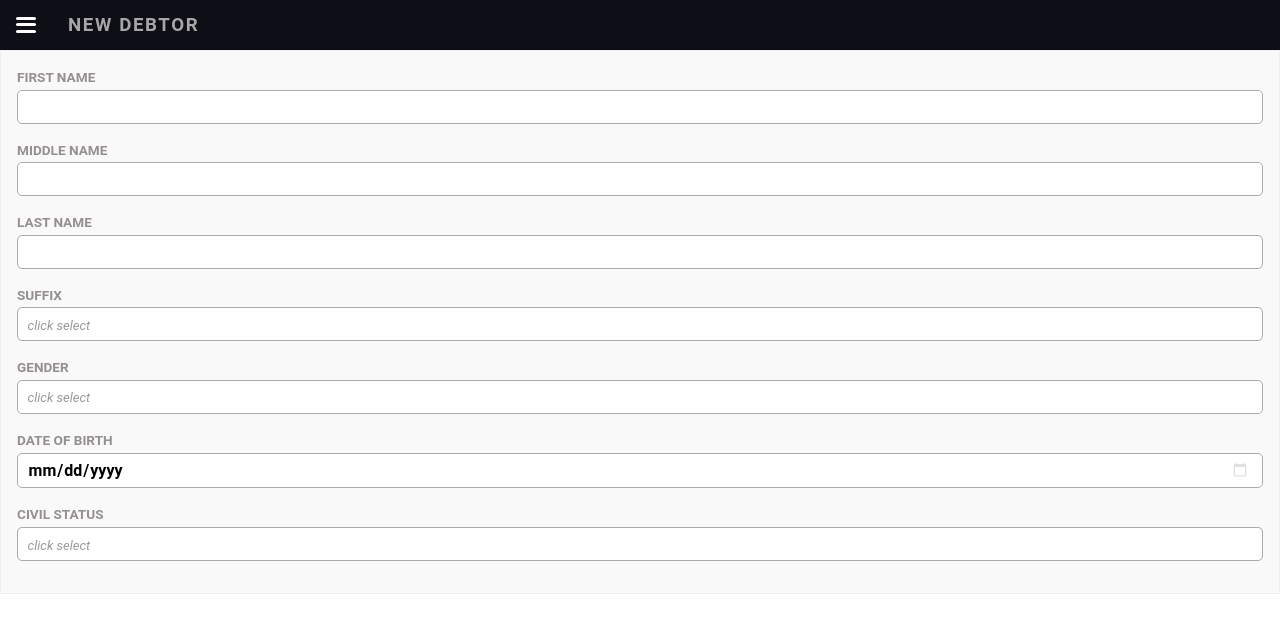
After one commit to nonoymarinas/credit-admin, a Django app: page /creditapp/newdebtor in a window 1280 px wide. The commit adds this page. Shown: the top 633 px of the page. Run offline with Django 5.2, Linux system fonts and the light colour scheme.

Commit message:
last condo commit

```diff
--- /dev/null
+++ b/CREDIT_APP_01/templates/CREDIT_APP_01/newdebtor.html
@@ -0,0 +1,42 @@
+{% extends 'sub_layout.html' %}
+{% block pagetitle %}
+  NEW DEBTOR
+{% endblock %}
+{% block subcontent %}
+  <div class="page-main-cont">
+    <div class="input-label-cont">
+      <label for="debtor-firstname" class="input-label">FIRST NAME</label>
+      <input type="text" id="debtor-firstname" class="select-input-medium-bold-enabled jsNonSelectInput jsGeneralInfoDeliveryInput"  autocomplete="off" required />
+    </div>
+    <div class="input-label-cont">
+      <label for="debtor-middlename" class="input-label">MIDDLE NAME</label>
+      <input id="debtor-middlename" class="select-input-medium-bold-enabled jsNonSelectInput jsGeneralInfoDeliveryInput"  autocomplete="off" required />
+    </div>
+    <div class="input-label-cont">
+      <label for="debtor-lastname" class="input-label">LAST NAME</label>
+      <input id="debtor-lastname" class="select-input-medium-bold-enabled jsNonSelectInput jsGeneralInfoDeliveryInput"  autocomplete="off" required />
+    </div>
+    <div class="input-label-cont">
+      <label for="debtor-suffix" class="input-label">SUFFIX</label>
+      <div class="input-select-cont jsSelectInputCont">
+        <input id="debtor-suffix" class="select-input-medium-bold-enabled jsSelectInput jsGeneralInfoDeliveryInput" placeholder="click select" autocomplete="off" required />
+        <ul class="input-search-ul display-none"></ul>
+      </div>
+    </div>
+    <div class="input-label-cont">
+      <label for="debtor-gender" class="input-label">GENDER</label>
+      <div class="input-select-cont jsSelectInputCont">
+        <input id="debtor-gender" class="select-input-medium-bold-enabled jsSelectInput jsGeneralInfoDeliveryInput" placeholder="click select" autocomplete="off" required />
+        <ul class="input-search-ul display-none"></ul>
+      </div>
+    </div>
+    <div class="input-label-cont">
+      <label for="debtor-dateofbirth" class="input-label">DATE OF BIRTH</label>
+      <input type="date" id="debtor-dateofbirth" class="select-input-medium-bold-enabled jsNonSelectInput jsGeneralInfoDeliveryInput" autocomplete="off" required />
+    </div>
+    <div class="input-label-cont">
+      <label for="debtor-civilstatus" class="input-label">CIVIL STATUS</label>
+      <input id="debtor-civilstatus" class="select-input-medium-bold-enabled jsSelectInput jsGeneralInfoDeliveryInput" placeholder="click select" autocomplete="off" required />
+    </div>
+  </div>
+{% endblock %}
--- a/CREDIT_APP_01/urls.py
+++ b/CREDIT_APP_01/urls.py
@@ -4,4 +4,5 @@ from . import views
 urlpatterns = [
     path('home', views.home, name='home'),
     path('newcredit', views.newcredit, name='newcredit'),
+    path('newdebtor', views.newdebtor, name='newdebtor'),
 ]
--- a/CREDIT_APP_01/views.py
+++ b/CREDIT_APP_01/views.py
@@ -16,3 +16,11 @@ def newcredit(request):
         # Log the exception or handle it as needed
         print(f"An error occurred: {e}")
         return render(request, 'CREDIT_APP_01/error.html', {'error': str(e)})
+
+def newdebtor(request):
+    try:
+        return render(request, 'CREDIT_APP_01/newdebtor.html')
+    except Exception as e:
+        # Log the exception or handle it as needed
+        print(f"An error occurred: {e}")
+        return render(request, 'CREDIT_APP_01/error.html', {'error': str(e)})
--- a/static/css/css_credit.css
+++ b/static/css/css_credit.css
@@ -20,11 +20,3 @@
     justify-content: center;
     align-items: center;
 }
-.input-label-cont{
-    margin-bottom: 1rem;
-}
-.input-label{
-    font-size: .95rem;
-    font-weight: regular;
-    color: #585858;
-}
--- a/static/css/css_global_start.css
+++ b/static/css/css_global_start.css
@@ -530,8 +530,8 @@ input::placeholder {
 
 .select-input-medium-bold-enabled {
     width: 100%;
-    /*border-radius: 5px;*/
-    border: 1px solid #999;
+    border-radius: 5px;
+    border: 1px solid #aaa;
     font-size: medium;
     padding: .4rem .6rem;
     background: #fff;
@@ -598,3 +598,14 @@ input::placeholder {
 .padding-right-2rem{
     padding-right:2rem;
 }
+.input-label{
+    display: inline-block;
+    font-size: .85rem;
+    font-weight: bold;
+    color: #958f8f;
+    margin-bottom: .2rem;
+    padding: .1rem 0;
+}
+.input-label-cont{
+    margin-bottom: 1rem;
+}
--- a/static/css/css_layout.css
+++ b/static/css/css_layout.css
@@ -247,7 +247,7 @@ table {
     overflow:hidden;
 }
 .menu-sub-li {
-    padding: .5rem 3rem;
+    /* padding: .5rem 3rem; */
     grid-gap: .75rem;
     transition: ease-in-out .2s;
 }
@@ -255,12 +255,23 @@ table {
         background: #eee;
         color:#444;
     }
+    .menu-sub-li:hover > a {
+        color:#444;
+    }
 .menu-li-icon {
     fill: var(--whitecolor_001);
     align-self: center;
     justify-self: center;
 }
-
+.main-menu-anchor-tag{
+    text-decoration: none;
+    color: #dedede;
+    font-weight: 600;
+    font-size: .95rem;
+    display: flex;
+    align-items: center;
+    padding: .5rem 3.2rem;
+}
 .menu-main-li-label {
     font-size: 1.2rem;
     font-weight: 500;
--- a/templates/sub_layout.html
+++ b/templates/sub_layout.html
@@ -12,7 +12,10 @@
         <div class="burger-menu-lines"></div>
         <div class="burger-menu-lines"></div>
       </div>
-      <h3 class="sublayout-header-main-title-text">{% block pagetitle %}{% endblock pagetitle %}</h3>
+      <h3 class="sublayout-header-main-title-text">
+        {% block pagetitle %}
+        {% endblock %}
+      </h3>
       {% comment %} <img class="sublayout-comp-logo-img" src="/icon/logo/196.png" /> {% endcomment %}
       <div class="main-menu-main-cont max-width-zero jsMainMenuMainCont">
         <div class="menu-profile-main-cont">
@@ -45,11 +48,32 @@
                 <svg class="menu-li-icon" height="20px" viewBox="0 0 384 512">
                   <path d="M64 0C28.7 0 0 28.7 0 64L0 448c0 35.3 28.7 64 64 64l256 0c35.3 0 64-28.7 64-64l0-288-128 0c-17.7 0-32-14.3-32-32L224 0 64 0zM256 0l0 128 128 0L256 0zM80 64l64 0c8.8 0 16 7.2 16 16s-7.2 16-16 16L80 96c-8.8 0-16-7.2-16-16s7.2-16 16-16zm0 64l64 0c8.8 0 16 7.2 16 16s-7.2 16-16 16l-64 0c-8.8 0-16-7.2-16-16s7.2-16 16-16zm16 96l192 0c17.7 0 32 14.3 32 32l0 64c0 17.7-14.3 32-32 32L96 352c-17.7 0-32-14.3-32-32l0-64c0-17.7 14.3-32 32-32zm0 32l0 64 192 0 0-64L96 256zM240 416l64 0c8.8 0 16 7.2 16 16s-7.2 16-16 16l-64 0c-8.8 0-16-7.2-16-16s7.2-16 16-16z" />
                 </svg>
+                <label class="menu-main-li-label">DEBTOR</label>
+              </div>
+              <ul class="menu-sub-ul display-none">
+                <li class="menu-sub-li jsNewQuotationMenuLi">
+                  <a class="main-menu-anchor-tag" href="{% url 'newdebtor' %}">New Debtor</a>
+                </li>
+                <li class="menu-sub-li jsQuotationsListMenuLi">
+                  <a class="main-menu-anchor-tag" href="#">Find Records</a>
+                </li>
+              </ul>
+            </li>
+
+            <li class="menu-main-li-with-sub-li jsQuotationsMenuLi">
+              <div class="menu-main-li">
+                <svg class="menu-li-icon" height="20px" viewBox="0 0 384 512">
+                  <path d="M64 0C28.7 0 0 28.7 0 64L0 448c0 35.3 28.7 64 64 64l256 0c35.3 0 64-28.7 64-64l0-288-128 0c-17.7 0-32-14.3-32-32L224 0 64 0zM256 0l0 128 128 0L256 0zM80 64l64 0c8.8 0 16 7.2 16 16s-7.2 16-16 16L80 96c-8.8 0-16-7.2-16-16s7.2-16 16-16zm0 64l64 0c8.8 0 16 7.2 16 16s-7.2 16-16 16l-64 0c-8.8 0-16-7.2-16-16s7.2-16 16-16zm16 96l192 0c17.7 0 32 14.3 32 32l0 64c0 17.7-14.3 32-32 32L96 352c-17.7 0-32-14.3-32-32l0-64c0-17.7 14.3-32 32-32zm0 32l0 64 192 0 0-64L96 256zM240 416l64 0c8.8 0 16 7.2 16 16s-7.2 16-16 16l-64 0c-8.8 0-16-7.2-16-16s7.2-16 16-16z" />
+                </svg>
                 <label class="menu-main-li-label">Credit</label>
               </div>
               <ul class="menu-sub-ul display-none">
-                <li class="menu-sub-li jsNewQuotationMenuLi"><a href="{% url 'newcredit' %}">New Credit</a></li>
-                <li class="menu-sub-li jsQuotationsListMenuLi"><a href="#">Credit Records</a></li>
+                <li class="menu-sub-li jsNewQuotationMenuLi">
+                  <a class="main-menu-anchor-tag" href="{% url 'newcredit' %}">New Credit</a>
+                </li>
+                <li class="menu-sub-li jsQuotationsListMenuLi">
+                  <a class="main-menu-anchor-tag" href="#">Credit Records</a>
+                </li>
               </ul>
             </li>
 
```
Also changed, not shown: CREDIT_APP_01/templates/CREDIT_APP_01/newcredit.html (+8 -21 lines).
